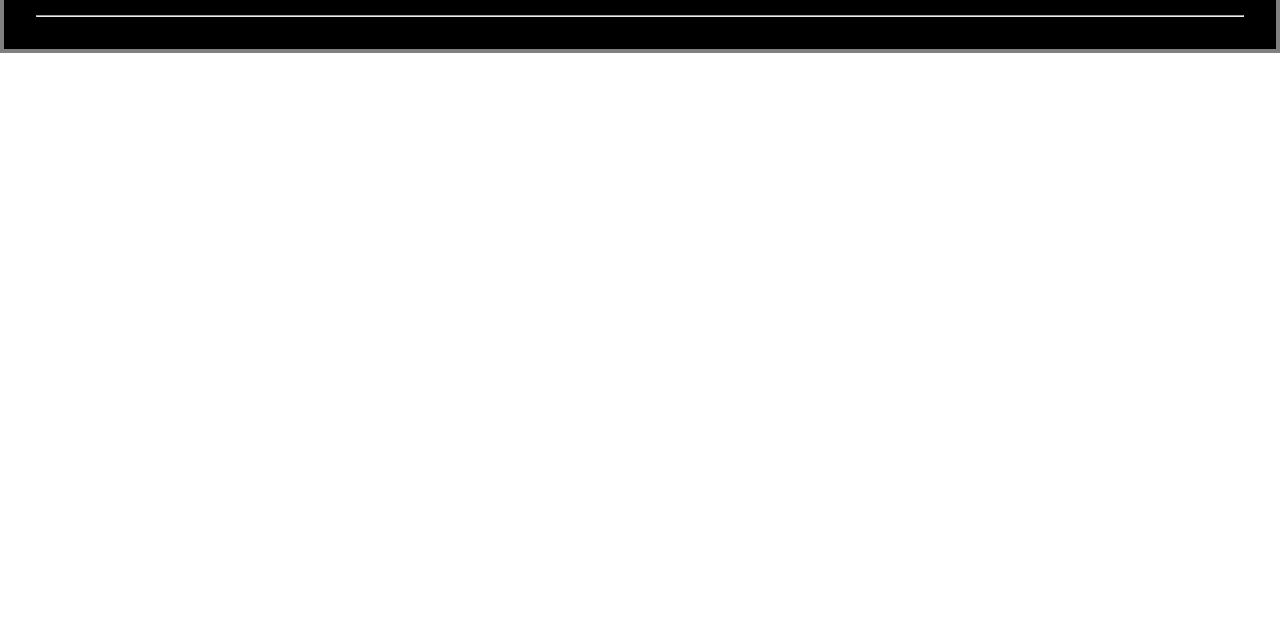
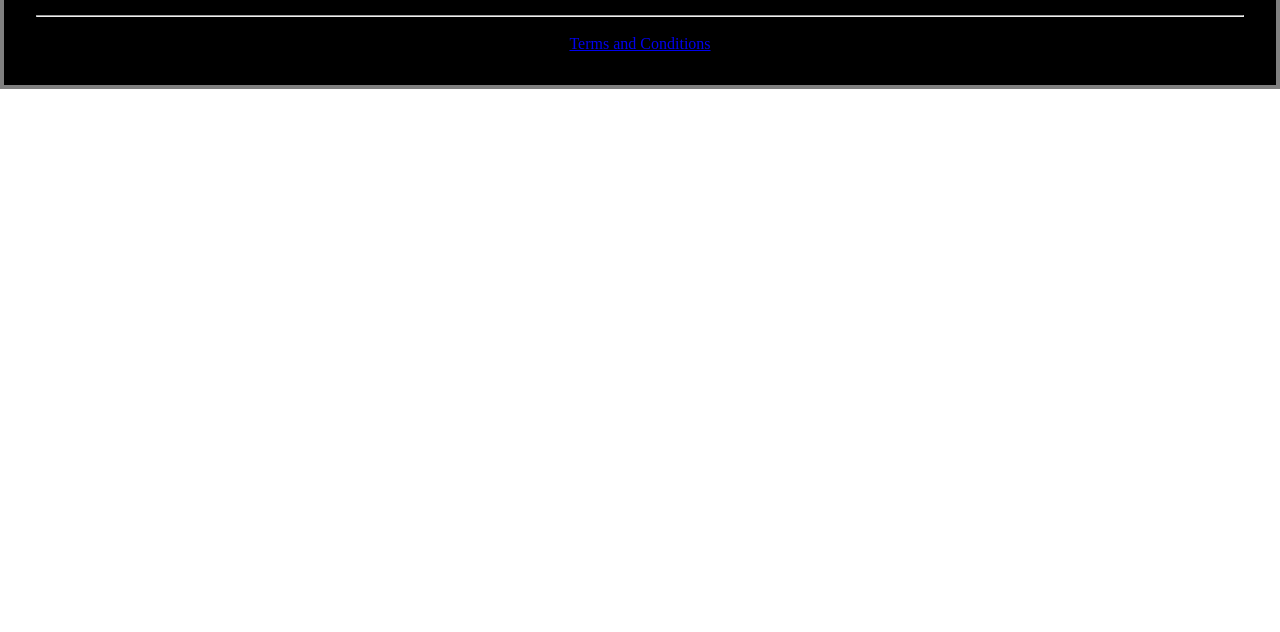
Before and after one commit to lukas622/collaborative-coffee-page, a plain HTML site: page index.html in a window 1280 px wide. Shown: the part 168-800 px from the top of the page. Drawn offline with Linux system fonts and the light colour scheme.

Commit message:
Add Terms and Conditions to footer

```diff
--- a/index.html
+++ b/index.html
@@ -27,6 +27,8 @@
       </p>
     <br>
     <hr>
+    <br>
+    <p></p><a href="#">Terms and Conditions</a></p>
     </footer>
   </body>
 </html>
```
